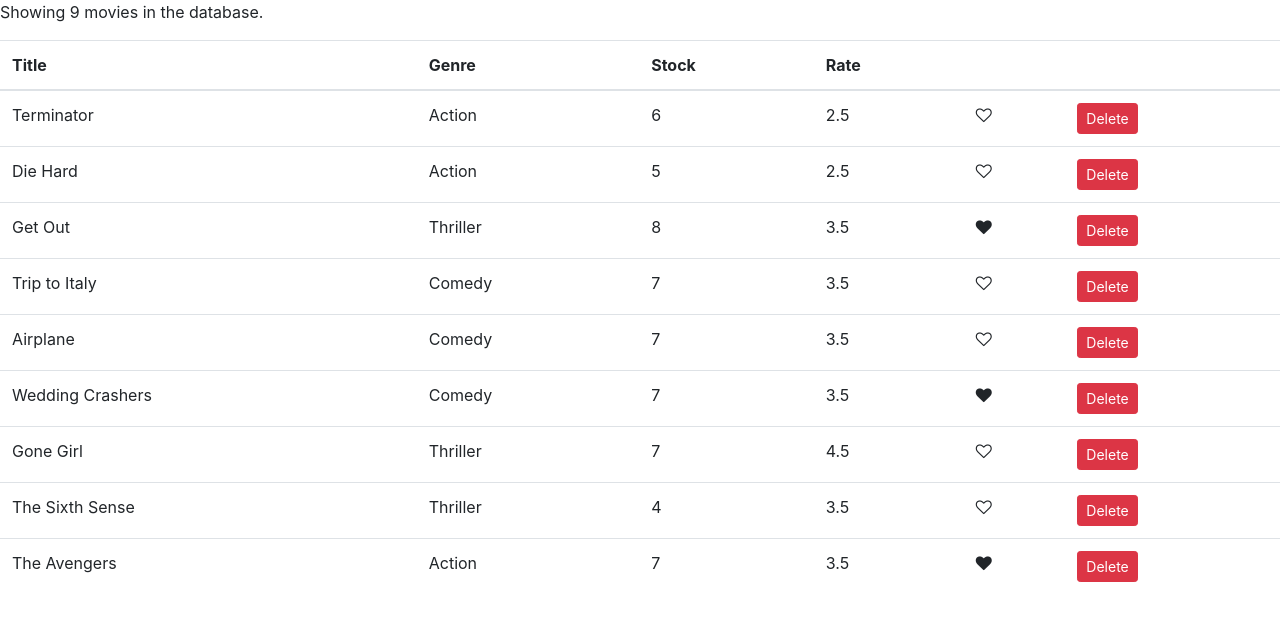
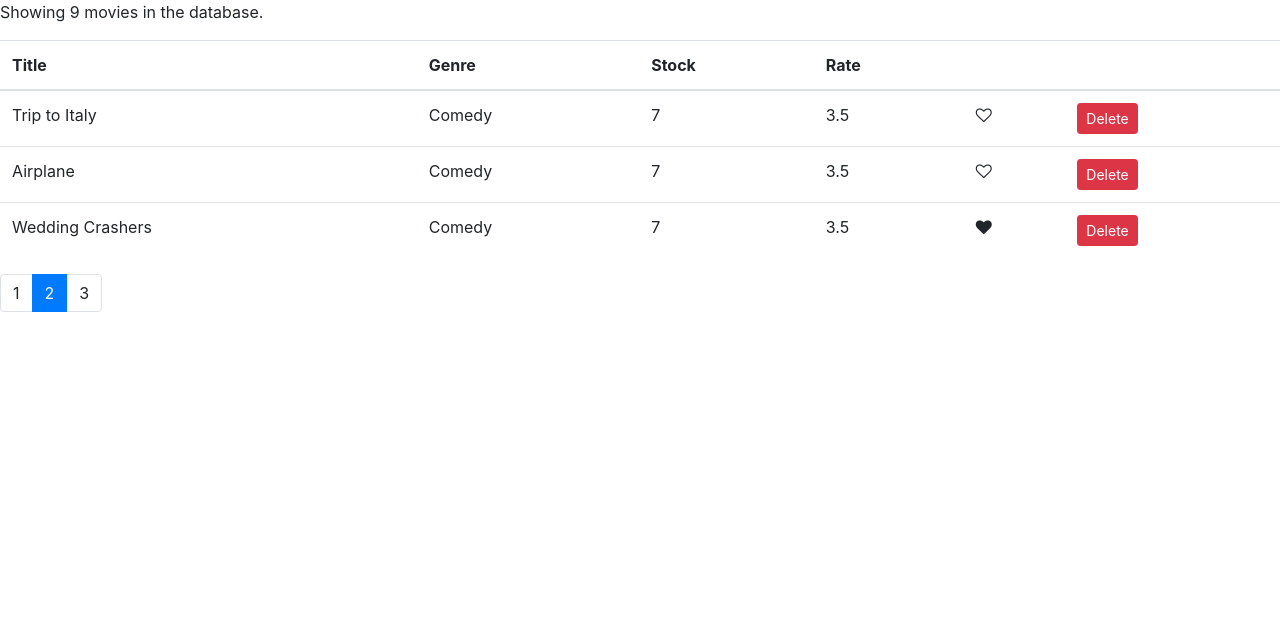
Before and after one commit to yaxue1123/react-app, a React (Create React App) app: page / in a window 1280 px wide. Shown: the top 620 px of the page. Built offline with nearby package versions, Linux system fonts and the light colour scheme.

Commit message:
add pagination func to movie app

```diff
--- a/package.json
+++ b/package.json
@@ -5,6 +5,7 @@
   "dependencies": {
     "bootstrap": "^4.1.1",
     "font-awesome": "^4.7.0",
+    "lodash": "^4.17.10",
     "react": "^16.8.6",
     "react-dom": "^16.8.6",
     "react-scripts": "3.0.0"
--- a/src/components/common/like.jsx
+++ b/src/components/common/like.jsx
@@ -1,4 +1,4 @@
-import React, { Component } from "react";
+import React from "react";
 
 // Input: liked - boolean
 // Output: onClick
--- /dev/null
+++ b/src/components/common/pagination.jsx
@@ -0,0 +1,31 @@
+import React from "react";
+import _ from "lodash";
+
+const Pagination = props => {
+  const { itemsCount, pageSize, currentPage, onPageChange } = props;
+  const pagesCount = Math.ceil(itemsCount / pageSize);
+
+  // don't need the pagination if only 1 page.
+  if (pagesCount === 1) return null;
+
+  const pages = _.range(1, pagesCount + 1);
+
+  return (
+    <nav>
+      <ul className="pagination">
+        {pages.map(page => (
+          <li
+            key={page}
+            className={page === currentPage ? "page-item active" : "page-item"}
+          >
+            <a onClick={() => onPageChange(page)} className="page-link">
+              {page}
+            </a>
+          </li>
+        ))}
+      </ul>
+    </nav>
+  );
+};
+
+export default Pagination;
--- a/src/components/movies.jsx
+++ b/src/components/movies.jsx
@@ -1,10 +1,13 @@
 import React, { Component } from "react";
 import Like from "./common/like";
+import Pagination from "./common/pagination";
 import { getMovies } from "../services/fakeMovieService";
-
+import paginate from "../utils/paginate";
 class Movies extends Component {
   state = {
-    movies: getMovies()
+    movies: getMovies(),
+    pageSize: 3,
+    currentPage: 2
   };
 
   handleDelete = movie => {
@@ -25,11 +28,18 @@
     this.setState({ movies });
   };
 
+  handlePageChange = page => {
+    this.setState({ currentPage: page });
+  };
+
   render() {
     const { length: count } = this.state.movies;
+    const { pageSize, currentPage, movies: allMovies } = this.state;
     if (count === 0) {
       return <p>There are no movie in the database.</p>;
     }
+
+    const movies = paginate(allMovies, currentPage, pageSize);
 
     return (
       <React.Fragment>
@@ -46,7 +56,7 @@
             </tr>
           </thead>
           <tbody>
-            {this.state.movies.map(movie => (
+            {movies.map(movie => (
               <tr key={movie._id}>
                 <td>{movie.title}</td>
                 <td>{movie.genre.name}</td>
@@ -70,6 +80,12 @@
             ))}
           </tbody>
         </table>
+        <Pagination
+          itemsCount={count}
+          pageSize={pageSize}
+          currentPage={currentPage}
+          onPageChange={this.handlePageChange}
+        />
       </React.Fragment>
     );
   }
--- a/src/components/navbar.jsx
+++ b/src/components/navbar.jsx
@@ -1,4 +1,4 @@
-import React, { Component } from "react";
+import React from "react";
 
 // Stateless functional component.
 const NavBar = ({ totalCounters }) => {
--- a/src/index.js
+++ b/src/index.js
@@ -1,7 +1,7 @@
 import React from "react";
 import ReactDOM from "react-dom";
 import "./index.css";
-import App from "./App";
+// import App from "./App";
 import Movies from "./components/movies";
 import * as serviceWorker from "./serviceWorker";
 import "bootstrap/dist/css/bootstrap.css";
--- /dev/null
+++ b/src/utils/paginate.js
@@ -0,0 +1,9 @@
+import _ from "lodash";
+
+export default function paginate(items, pageNumber, pageSize) {
+  const startIndex = (pageNumber - 1) * pageSize;
+  return _(items)
+    .slice(startIndex)
+    .take(pageSize)
+    .value();
+}
```
Also changed, not shown: 1 other file (tests, documents, lock files or other folders).
